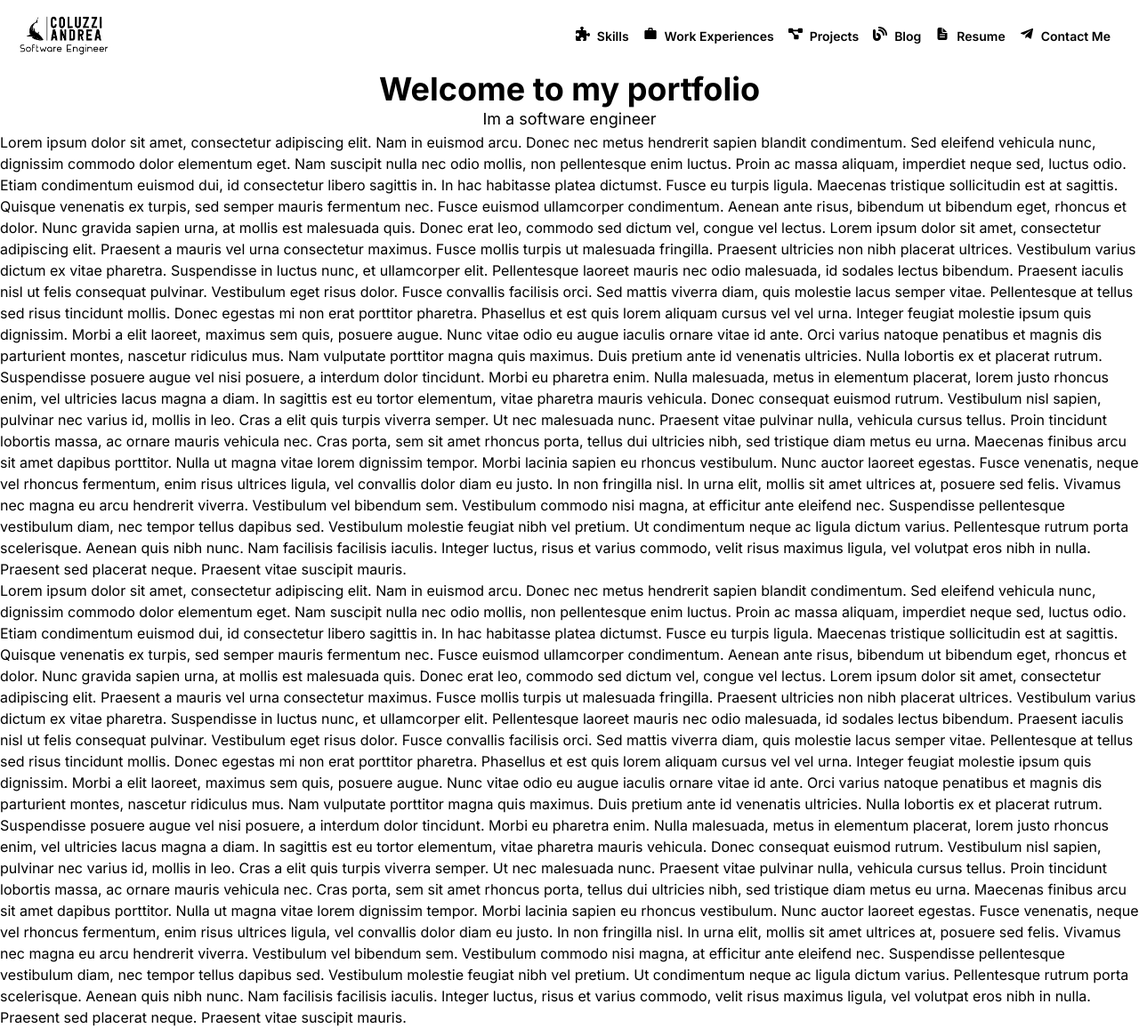
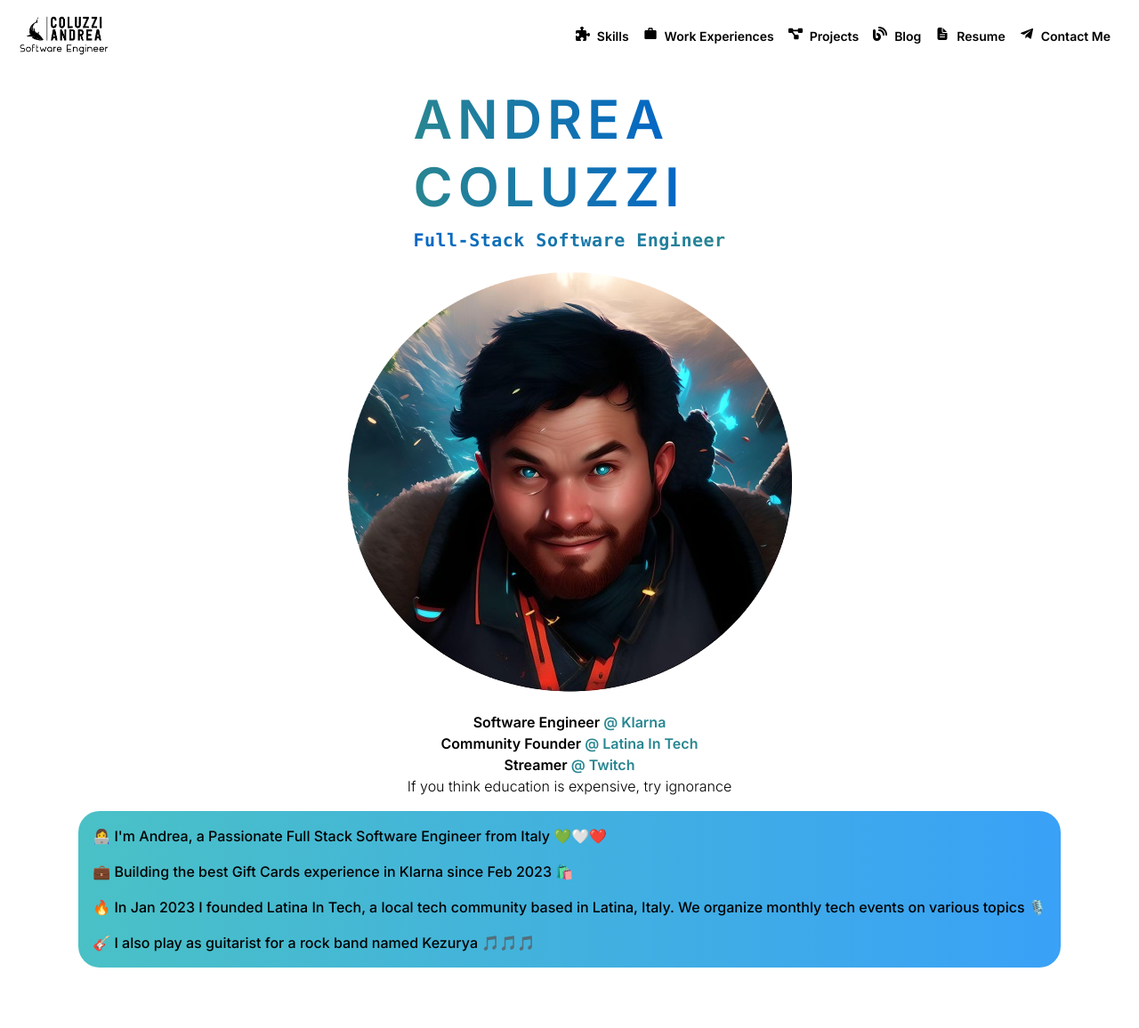
Before and after one commit to coluzziandrea/coluzziandrea.github.io, a Next.js app: page / in a window 1280 px wide. Shown: the whole page at 89% size. After the commit the page ends 1104 px from the top, so only its background shows below. Built offline with nearby package versions, Linux system fonts and the light colour scheme.

Commit message:
feat: Adds hero section

```diff
--- a/src/app/page.tsx
+++ b/src/app/page.tsx
@@ -9,9 +9,9 @@ export default function Home() {
 
   return (
     <div>
-      <main className="flex flex-col h-screen">
+      <main className="flex flex-col h-screen w-screen">
         <Header showMenu={showMenu} setShowMenu={setShowMenu} />
-        <section className={`${showMenu && 'blur-sm'}`}>
+        <section className={`mt-2 ${showMenu && 'blur-sm'}`}>
           <Hero />
         </section>
       </main>
--- a/src/components/hero/Hero.tsx
+++ b/src/components/hero/Hero.tsx
@@ -1,110 +1,76 @@
+import Image from 'next/image'
+import hero from '../../../public/assets/hero.png'
+
 export const Hero = () => {
   return (
-    <section className="flex flex-col items-center justify-center w-full ">
-      <h1 className="text-4xl font-bold">Welcome to my portfolio</h1>
-      <p className="text-lg">Im a software engineer</p>
-      <p>
-        Lorem ipsum dolor sit amet, consectetur adipiscing elit. Nam in euismod
-        arcu. Donec nec metus hendrerit sapien blandit condimentum. Sed eleifend
-        vehicula nunc, dignissim commodo dolor elementum eget. Nam suscipit
-        nulla nec odio mollis, non pellentesque enim luctus. Proin ac massa
-        aliquam, imperdiet neque sed, luctus odio. Etiam condimentum euismod
-        dui, id consectetur libero sagittis in. In hac habitasse platea
-        dictumst. Fusce eu turpis ligula. Maecenas tristique sollicitudin est at
-        sagittis. Quisque venenatis ex turpis, sed semper mauris fermentum nec.
-        Fusce euismod ullamcorper condimentum. Aenean ante risus, bibendum ut
-        bibendum eget, rhoncus et dolor. Nunc gravida sapien urna, at mollis est
-        malesuada quis. Donec erat leo, commodo sed dictum vel, congue vel
-        lectus. Lorem ipsum dolor sit amet, consectetur adipiscing elit.
-        Praesent a mauris vel urna consectetur maximus. Fusce mollis turpis ut
-        malesuada fringilla. Praesent ultricies non nibh placerat ultrices.
-        Vestibulum varius dictum ex vitae pharetra. Suspendisse in luctus nunc,
-        et ullamcorper elit. Pellentesque laoreet mauris nec odio malesuada, id
-        sodales lectus bibendum. Praesent iaculis nisl ut felis consequat
-        pulvinar. Vestibulum eget risus dolor. Fusce convallis facilisis orci.
-        Sed mattis viverra diam, quis molestie lacus semper vitae. Pellentesque
-        at tellus sed risus tincidunt mollis. Donec egestas mi non erat
-        porttitor pharetra. Phasellus et est quis lorem aliquam cursus vel vel
-        urna. Integer feugiat molestie ipsum quis dignissim. Morbi a elit
-        laoreet, maximus sem quis, posuere augue. Nunc vitae odio eu augue
-        iaculis ornare vitae id ante. Orci varius natoque penatibus et magnis
-        dis parturient montes, nascetur ridiculus mus. Nam vulputate porttitor
-        magna quis maximus. Duis pretium ante id venenatis ultricies. Nulla
-        lobortis ex et placerat rutrum. Suspendisse posuere augue vel nisi
-        posuere, a interdum dolor tincidunt. Morbi eu pharetra enim. Nulla
-        malesuada, metus in elementum placerat, lorem justo rhoncus enim, vel
-        ultricies lacus magna a diam. In sagittis est eu tortor elementum, vitae
-        pharetra mauris vehicula. Donec consequat euismod rutrum. Vestibulum
-        nisl sapien, pulvinar nec varius id, mollis in leo. Cras a elit quis
-        turpis viverra semper. Ut nec malesuada nunc. Praesent vitae pulvinar
-        nulla, vehicula cursus tellus. Proin tincidunt lobortis massa, ac ornare
-        mauris vehicula nec. Cras porta, sem sit amet rhoncus porta, tellus dui
-        ultricies nibh, sed tristique diam metus eu urna. Maecenas finibus arcu
-        sit amet dapibus porttitor. Nulla ut magna vitae lorem dignissim tempor.
-        Morbi lacinia sapien eu rhoncus vestibulum. Nunc auctor laoreet egestas.
-        Fusce venenatis, neque vel rhoncus fermentum, enim risus ultrices
-        ligula, vel convallis dolor diam eu justo. In non fringilla nisl. In
-        urna elit, mollis sit amet ultrices at, posuere sed felis. Vivamus nec
-        magna eu arcu hendrerit viverra. Vestibulum vel bibendum sem. Vestibulum
-        commodo nisi magna, at efficitur ante eleifend nec. Suspendisse
-        pellentesque vestibulum diam, nec tempor tellus dapibus sed. Vestibulum
-        molestie feugiat nibh vel pretium. Ut condimentum neque ac ligula dictum
-        varius. Pellentesque rutrum porta scelerisque. Aenean quis nibh nunc.
-        Nam facilisis facilisis iaculis. Integer luctus, risus et varius
-        commodo, velit risus maximus ligula, vel volutpat eros nibh in nulla.
-        Praesent sed placerat neque. Praesent vitae suscipit mauris.
-      </p>
-      <p>
-        Lorem ipsum dolor sit amet, consectetur adipiscing elit. Nam in euismod
-        arcu. Donec nec metus hendrerit sapien blandit condimentum. Sed eleifend
-        vehicula nunc, dignissim commodo dolor elementum eget. Nam suscipit
-        nulla nec odio mollis, non pellentesque enim luctus. Proin ac massa
-        aliquam, imperdiet neque sed, luctus odio. Etiam condimentum euismod
-        dui, id consectetur libero sagittis in. In hac habitasse platea
-        dictumst. Fusce eu turpis ligula. Maecenas tristique sollicitudin est at
-        sagittis. Quisque venenatis ex turpis, sed semper mauris fermentum nec.
-        Fusce euismod ullamcorper condimentum. Aenean ante risus, bibendum ut
-        bibendum eget, rhoncus et dolor. Nunc gravida sapien urna, at mollis est
-        malesuada quis. Donec erat leo, commodo sed dictum vel, congue vel
-        lectus. Lorem ipsum dolor sit amet, consectetur adipiscing elit.
-        Praesent a mauris vel urna consectetur maximus. Fusce mollis turpis ut
-        malesuada fringilla. Praesent ultricies non nibh placerat ultrices.
-        Vestibulum varius dictum ex vitae pharetra. Suspendisse in luctus nunc,
-        et ullamcorper elit. Pellentesque laoreet mauris nec odio malesuada, id
-        sodales lectus bibendum. Praesent iaculis nisl ut felis consequat
-        pulvinar. Vestibulum eget risus dolor. Fusce convallis facilisis orci.
-        Sed mattis viverra diam, quis molestie lacus semper vitae. Pellentesque
-        at tellus sed risus tincidunt mollis. Donec egestas mi non erat
-        porttitor pharetra. Phasellus et est quis lorem aliquam cursus vel vel
-        urna. Integer feugiat molestie ipsum quis dignissim. Morbi a elit
-        laoreet, maximus sem quis, posuere augue. Nunc vitae odio eu augue
-        iaculis ornare vitae id ante. Orci varius natoque penatibus et magnis
-        dis parturient montes, nascetur ridiculus mus. Nam vulputate porttitor
-        magna quis maximus. Duis pretium ante id venenatis ultricies. Nulla
-        lobortis ex et placerat rutrum. Suspendisse posuere augue vel nisi
-        posuere, a interdum dolor tincidunt. Morbi eu pharetra enim. Nulla
-        malesuada, metus in elementum placerat, lorem justo rhoncus enim, vel
-        ultricies lacus magna a diam. In sagittis est eu tortor elementum, vitae
-        pharetra mauris vehicula. Donec consequat euismod rutrum. Vestibulum
-        nisl sapien, pulvinar nec varius id, mollis in leo. Cras a elit quis
-        turpis viverra semper. Ut nec malesuada nunc. Praesent vitae pulvinar
-        nulla, vehicula cursus tellus. Proin tincidunt lobortis massa, ac ornare
-        mauris vehicula nec. Cras porta, sem sit amet rhoncus porta, tellus dui
-        ultricies nibh, sed tristique diam metus eu urna. Maecenas finibus arcu
-        sit amet dapibus porttitor. Nulla ut magna vitae lorem dignissim tempor.
-        Morbi lacinia sapien eu rhoncus vestibulum. Nunc auctor laoreet egestas.
-        Fusce venenatis, neque vel rhoncus fermentum, enim risus ultrices
-        ligula, vel convallis dolor diam eu justo. In non fringilla nisl. In
-        urna elit, mollis sit amet ultrices at, posuere sed felis. Vivamus nec
-        magna eu arcu hendrerit viverra. Vestibulum vel bibendum sem. Vestibulum
-        commodo nisi magna, at efficitur ante eleifend nec. Suspendisse
-        pellentesque vestibulum diam, nec tempor tellus dapibus sed. Vestibulum
-        molestie feugiat nibh vel pretium. Ut condimentum neque ac ligula dictum
-        varius. Pellentesque rutrum porta scelerisque. Aenean quis nibh nunc.
-        Nam facilisis facilisis iaculis. Integer luctus, risus et varius
-        commodo, velit risus maximus ligula, vel volutpat eros nibh in nulla.
-        Praesent sed placerat neque. Praesent vitae suscipit mauris.
-      </p>
+    <section className="flex flex-col items-center justify-center mx-2 p-4 gap-4 select-none">
+      <div className="flex flex-col gap-4">
+        <h1 className="w-fit text-5xl md:text-6xl font-semibold text-center uppercase tracking-widest inline-block text-transparent bg-clip-text bg-gradient-to-r from-main-600 to-secondary-600 dark:from-main-500 dark:to-secondary-500">
+          Andrea
+        </h1>
+        <h1 className="w-fit text-5xl md:text-6xl font-semibold text-center uppercase tracking-widest inline-block text-transparent bg-clip-text bg-gradient-to-r from-main-600 to-secondary-600 dark:from-main-500 dark:to-secondary-500">
+          Coluzzi
+        </h1>
+        <h2 className="text-xl font-bold font-mono text-center tracking-wide inline-block text-transparent bg-clip-text bg-gradient-to-r from-secondary-600 to-main-600 dark:from-secondary-500 dark:to-main-500">
+          Full-Stack Software Engineer
+        </h2>
+      </div>
+
+      <div className="flex flex-col animate-pulse paused hover:running">
+        <Image
+          src={hero}
+          className="h-full w-full"
+          alt="logo"
+          draggable={false}
+        />
+
+        <div className="flex flex-col items-center font-semibold">
+          <p>
+            Software Engineer{' '}
+            <a className="text-main-600" href="https://www.klarna.com/">
+              @ Klarna
+            </a>
+          </p>
+          <p>
+            Community Founder{' '}
+            <a className="text-main-600" href="https://www.latinaintech.org/">
+              @ Latina In Tech
+            </a>
+          </p>
+
+          <p>
+            Streamer{' '}
+            <a
+              className="text-main-600"
+              href="https://www.twitch.tv/andreacoluzzidev"
+            >
+              @ Twitch
+            </a>
+          </p>
+
+          <p className="text-center font-light">
+            If you think education is expensive, try ignorance
+          </p>
+        </div>
+      </div>
+
+      <div className="flex flex-col font-medium gap-4 mx-2 p-4 rounded-3xl bg-gradient-to-r from-main-400 to-secondary-400 dark:from-main-800 dark:to-secondary-800">
+        <p>
+          👩‍💻 I&apos;m Andrea, a Passionate Full Stack Software Engineer from
+          Italy 💚🤍❤️
+        </p>
+
+        <p>
+          💼 Building the best Gift Cards experience in Klarna since Feb 2023 🛍️
+        </p>
+
+        <p>
+          🔥 In Jan 2023 I founded Latina In Tech, a local tech community based
+          in Latina, Italy. We organize monthly tech events on various topics 🎙️
+        </p>
+
+        <p>🎸 I also play as guitarist for a rock band named Kezurya 🎵🎵🎵</p>
+      </div>
     </section>
   )
 }
--- a/tailwind.config.ts
+++ b/tailwind.config.ts
@@ -27,6 +27,18 @@ const config: Config = {
         900: '#254b54',
         950: '#143138',
       },
+      secondary: {
+        100: '#e0eefe',
+        200: '#badcfd',
+        300: '#7ec1fb',
+        400: '#39a1f7',
+        500: '#0f84e8',
+        600: '#0367c6',
+        700: '#0452a0',
+        800: '#084887',
+        900: '#0d3c6d',
+        950: '#082549',
+      },
     },
     extend: {},
   },
```
Also changed, not shown: public/assets/hero.jpg (deleted), public/assets/hero.png (added).
